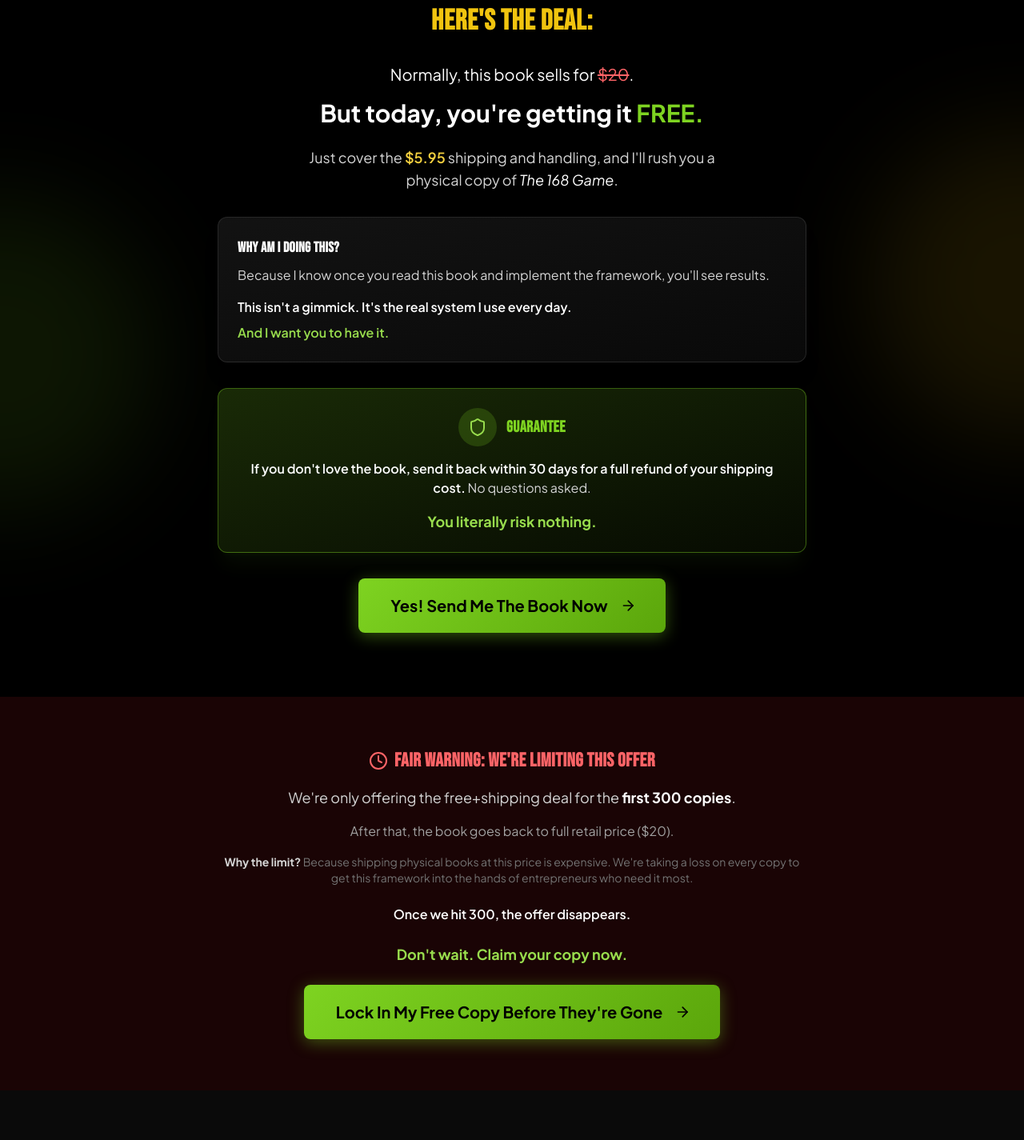
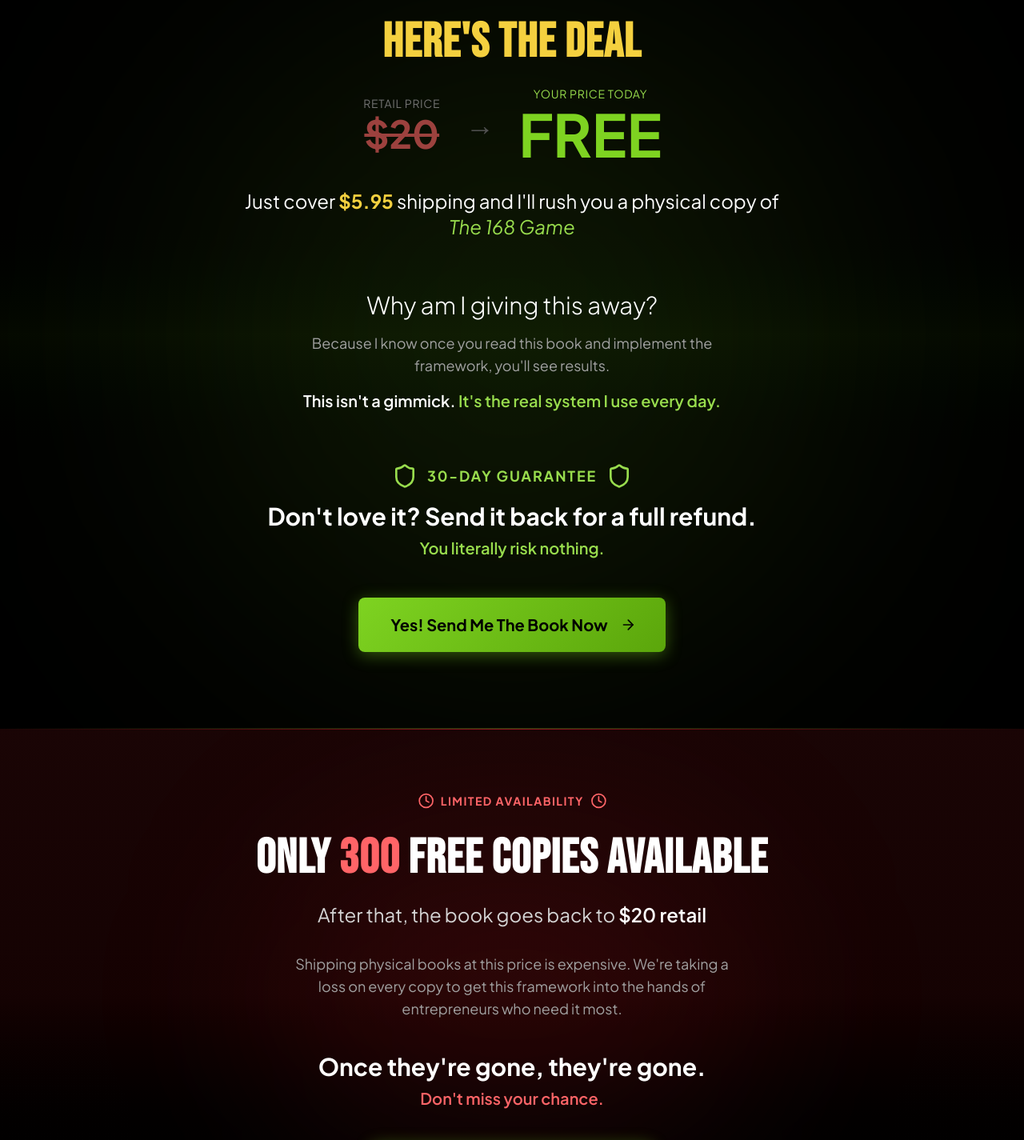
Before and after one commit to Juandurdaneta/bill-korman-website, a Next.js app: page /free-book in a window 1280 px wide. Shown: the part 5340-6765 px from the top of the page at 80% size. Built offline with nearby package versions, Linux system fonts and the light colour scheme.

Commit message:
feat(free-book): enhance deal section with dynamic backgrounds, improved pricing display, and urgency messaging

```diff
--- a/src/app/(funnel)/free-book/page.tsx
+++ b/src/app/(funnel)/free-book/page.tsx
@@ -486,60 +486,98 @@
       </section>
 
       {/* The Deal Section */}
-      <section className="relative py-20 overflow-hidden">
-        {/* Background accents */}
-        <div className="absolute top-0 left-0 w-full h-1 bg-gradient-to-r from-transparent via-gold-500/50 to-transparent" />
-        <div className="absolute -right-48 top-1/4 w-96 h-96 bg-gold-500/10 blur-3xl rounded-full" />
-        <div className="absolute -left-48 bottom-1/4 w-96 h-96 bg-accent-500/10 blur-3xl rounded-full" />
+      <section className="relative py-24 overflow-hidden">
+        {/* Dynamic background */}
+        <div className="absolute inset-0 bg-gradient-to-b from-black via-accent-900/10 to-black" />
+        <div className="absolute top-1/2 left-1/2 -translate-x-1/2 -translate-y-1/2 w-[800px] h-[800px] bg-accent-500/10 blur-[150px] rounded-full" />
+        <div className="absolute top-0 left-0 w-full h-px bg-gradient-to-r from-transparent via-gold-500/50 to-transparent" />
+        <div className="absolute bottom-0 left-0 w-full h-px bg-gradient-to-r from-transparent via-accent-500/30 to-transparent" />
 
-        <div className="max-w-3xl mx-auto px-4 relative z-10">
+        <div className="max-w-4xl mx-auto px-4 relative z-10">
+          {/* Main headline */}
+          <motion.div
+            initial={{ opacity: 0, y: 30 }}
+            whileInView={{ opacity: 1, y: 0 }}
+            viewport={{ once: true }}
+            className="text-center mb-16"
+          >
+            <h2 className="text-4xl md:text-6xl font-bold mb-6" style={{ fontFamily: 'Bebas Neue, sans-serif' }}>
+              <span className="text-gold-400">Here's The Deal</span>
+            </h2>
+
+            {/* Price comparison - dramatic */}
+            <div className="flex items-center justify-center gap-4 md:gap-8 mb-8">
+              <div className="text-center">
+                <p className="text-neutral-500 text-sm uppercase tracking-wider mb-1">Retail Price</p>
+                <p className="text-4xl md:text-5xl font-bold text-red-400 line-through opacity-60">$20</p>
+              </div>
+              <div className="text-4xl text-neutral-600">&rarr;</div>
+              <div className="text-center">
+                <p className="text-accent-400 text-sm uppercase tracking-wider mb-1">Your Price Today</p>
+                <motion.p
+                  className="text-5xl md:text-7xl font-bold"
+                  style={{ color: '#7ED321' }}
+                  animate={{ scale: [1, 1.02, 1] }}
+                  transition={{ duration: 2, repeat: Infinity }}
+                >
+                  FREE
+                </motion.p>
+              </div>
+            </div>
+
+            <p className="text-xl md:text-2xl text-white max-w-2xl mx-auto">
+              Just cover <span className="text-gold-400 font-bold">$5.95</span> shipping and I'll rush you a physical copy of <em className="text-accent-400">The 168 Game</em>
+            </p>
+          </motion.div>
+
+          {/* Why - conversational flow */}
+          <motion.div
+            initial={{ opacity: 0 }}
+            whileInView={{ opacity: 1 }}
+            viewport={{ once: true }}
+            transition={{ delay: 0.2 }}
+            className="text-center mb-16"
+          >
+            <p className="text-2xl md:text-3xl text-white font-light mb-4">
+              Why am I giving this away?
+            </p>
+            <p className="text-lg text-neutral-400 max-w-xl mx-auto mb-4">
+              Because I know once you read this book and implement the framework, you'll see results.
+            </p>
+            <p className="text-xl text-white font-semibold">
+              This isn't a gimmick. <span className="text-accent-400">It's the real system I use every day.</span>
+            </p>
+          </motion.div>
+
+          {/* Guarantee - bold statement */}
           <motion.div
             initial={{ opacity: 0, y: 20 }}
             whileInView={{ opacity: 1, y: 0 }}
             viewport={{ once: true }}
+            transition={{ delay: 0.3 }}
+            className="text-center mb-12"
+          >
+            <div className="inline-flex items-center gap-3 mb-4">
+              <Shield className="w-8 h-8 text-accent-400" />
+              <span className="text-accent-400 text-lg font-bold uppercase tracking-widest">30-Day Guarantee</span>
+              <Shield className="w-8 h-8 text-accent-400" />
+            </div>
+            <p className="text-2xl md:text-3xl text-white font-bold mb-2">
+              Don't love it? Send it back for a full refund.
+            </p>
+            <p className="text-xl text-accent-400 font-semibold">
+              You literally risk nothing.
+            </p>
+          </motion.div>
+
+          {/* CTA */}
+          <motion.div
+            initial={{ opacity: 0, scale: 0.95 }}
+            whileInView={{ opacity: 1, scale: 1 }}
+            viewport={{ once: true }}
+            transition={{ delay: 0.4 }}
             className="text-center"
           >
-            <h2 className="text-3xl md:text-4xl font-bold mb-8" style={{ fontFamily: 'Bebas Neue, sans-serif', color: '#f1c40f' }}>
-              Here's The Deal:
-            </h2>
-
-            <p className="text-xl text-white mb-4">
-              Normally, this book sells for <span className="line-through text-red-400">$20</span>.
-            </p>
-            <p className="text-3xl text-white font-bold mb-6">
-              But today, you're getting it <span style={{ color: '#7ED321' }}>FREE.</span>
-            </p>
-            <p className="text-lg text-neutral-300 mb-8">
-              Just cover the <span className="text-gold-400 font-semibold">$5.95</span> shipping and handling, and I'll rush you a <br/> physical copy of{' '}
-              <em className="text-white">The 168 Game</em>.
-            </p>
-
-            <div className="bg-gradient-to-br from-neutral-900/80 to-neutral-900/40 border border-neutral-700/50 rounded-xl p-6 mb-8 text-left shadow-xl">
-              <h3 className="text-lg font-bold text-white mb-2">Why am I doing this?</h3>
-              <p className="text-neutral-300 mb-4">
-                Because I know once you read this book and implement the framework, you'll see results.
-              </p>
-              <p className="text-white font-semibold">
-                This isn't a gimmick. It's the real system I use every day.
-              </p>
-              <p className="text-accent-400 mt-2 font-semibold">And I want you to have it.</p>
-            </div>
-
-            {/* Guarantee */}
-            <div className="bg-gradient-to-br from-accent-500/20 to-accent-500/5 border border-accent-500/40 rounded-xl p-6 mb-8 shadow-xl shadow-accent-500/5">
-              <div className="flex items-center justify-center gap-3 mb-4">
-                <div className="w-12 h-12 rounded-full bg-accent-500/20 flex items-center justify-center">
-                  <Shield className="w-6 h-6 text-accent-400" />
-                </div>
-                <h3 className="text-xl font-bold" style={{ color: '#7ED321' }}>GUARANTEE</h3>
-              </div>
-              <p className="text-neutral-300">
-                <span className="text-white font-semibold">If you don't love the book, send it back within 30 days
-                for a full refund of your shipping cost.</span> No questions asked.
-              </p>
-              <p className="text-accent-400 font-bold mt-4 text-lg">You literally risk nothing.</p>
-            </div>
-
             <FunnelCTA href="/free-book/checkout" size="xl">
               Yes! Send Me The Book Now
             </FunnelCTA>
@@ -548,43 +586,58 @@
       </section>
 
       {/* Limited Offer Warning */}
-      <section className="relative py-16 bg-red-500/10">
-        <div className="max-w-3xl mx-auto px-4 text-center">
+      <section className="relative py-20 overflow-hidden">
+        {/* Urgent background effect */}
+        <div className="absolute inset-0 bg-gradient-to-b from-red-900/20 via-red-950/30 to-black" />
+        <div className="absolute top-0 left-0 w-full h-px bg-gradient-to-r from-transparent via-red-500/50 to-transparent" />
+        <div className="absolute top-1/2 left-1/2 -translate-x-1/2 -translate-y-1/2 w-[600px] h-[400px] bg-red-500/10 blur-[120px] rounded-full" />
+
+        <div className="max-w-4xl mx-auto px-4 relative z-10">
           <motion.div
-            initial={{ opacity: 0, scale: 0.95 }}
-            whileInView={{ opacity: 1, scale: 1 }}
+            initial={{ opacity: 0, y: 20 }}
+            whileInView={{ opacity: 1, y: 0 }}
             viewport={{ once: true }}
+            className="text-center"
           >
-            <div className="flex items-center justify-center gap-2 mb-4">
-              <Clock className="w-6 h-6 text-red-400" />
-              <h2 className="text-2xl font-bold text-red-400" style={{ fontFamily: 'Bebas Neue, sans-serif' }}>
-                Fair Warning: We're Limiting This Offer
-              </h2>
+            {/* Warning badge */}
+            <motion.div
+              className="inline-flex items-center gap-2 mb-8"
+              animate={{ scale: [1, 1.02, 1] }}
+              transition={{ duration: 1.5, repeat: Infinity }}
+            >
+              <Clock className="w-5 h-5 text-red-400" />
+              <span className="text-red-400 font-bold uppercase tracking-widest text-sm">Limited Availability</span>
+              <Clock className="w-5 h-5 text-red-400" />
+            </motion.div>
+
+            {/* Big number */}
+            <h2 className="text-4xl md:text-5xl lg:text-6xl font-bold mb-6" style={{ fontFamily: 'Bebas Neue, sans-serif' }}>
+              <span className="text-white">Only </span>
+              <span className="text-red-400">300</span>
+              <span className="text-white"> Free Copies Available</span>
+            </h2>
+
+            <p className="text-xl md:text-2xl text-neutral-300 mb-8 max-w-2xl mx-auto">
+              After that, the book goes back to <span className="text-white font-semibold">$20 retail</span>
+            </p>
+
+            {/* Reason */}
+            <p className="text-neutral-400 text-base md:text-lg max-w-xl mx-auto mb-10">
+              Shipping physical books at this price is expensive. We're taking a loss on every copy to get this framework into the hands of entrepreneurs who need it most.
+            </p>
+
+            {/* Urgency statement */}
+            <div className="mb-10">
+              <p className="text-2xl md:text-3xl text-white font-bold mb-2">
+                Once they're gone, they're gone.
+              </p>
+              <p className="text-xl text-red-400 font-semibold">
+                Don't miss your chance.
+              </p>
             </div>
 
-            <p className="text-lg text-neutral-300 mb-4">
-              We're only offering the free+shipping deal for the{' '}
-              <span className="text-white font-bold">first 300 copies</span>.
-            </p>
-            <p className="text-neutral-400 mb-4">
-              After that, the book goes back to full retail price ($20).
-            </p>
-
-            <p className="text-sm text-neutral-500 mb-6">
-              <strong className="text-neutral-300">Why the limit?</strong> Because shipping physical books at
-              this price is expensive. We're taking a loss on every copy to get this framework into the hands
-              of entrepreneurs who need it most.
-            </p>
-
-            <p className="text-white font-semibold mb-6">
-              Once we hit 300, the offer disappears.
-            </p>
-            <p className="text-accent-400 font-bold text-lg mb-6">
-              Don't wait. Claim your copy now.
-            </p>
-
             <FunnelCTA href="/free-book/checkout" size="xl">
-              Lock In My Free Copy Before They're Gone
+              Claim My Free Copy Now
             </FunnelCTA>
           </motion.div>
         </div>
@@ -609,41 +662,41 @@
 
       {/* Final CTA Section */}
       <section className="relative py-20">
-        <div className="max-w-3xl mx-auto px-4 text-center">
+        <div className="max-w-4xl mx-auto px-4 text-center">
           <motion.div
             initial={{ opacity: 0, y: 20 }}
             whileInView={{ opacity: 1, y: 0 }}
             viewport={{ once: true }}
           >
-            <h2 className="text-3xl md:text-4xl font-bold mb-6" style={{ fontFamily: 'Bebas Neue, sans-serif' }}>
-              <span className="text-red-400">Stop Losing Time.</span>{' '}
+            <h2 className="text-3xl md:text-4xl lg:text-5xl font-bold mb-8 whitespace-nowrap" style={{ fontFamily: 'Bebas Neue, sans-serif' }}>
+              <span className="text-white">Stop Losing Time.</span><br/>
               <span className="text-accent-400">Start Building Leverage.</span>
             </h2>
 
-            <p className="text-lg text-neutral-300 mb-6">
+            <p className="text-xl md:text-2xl text-neutral-300 mb-8">
               Every week you operate without a system is another week of:
             </p>
 
-            <ul className="text-left max-w-md mx-auto space-y-3 mb-8">
+            <ul className="text-left max-w-xl mx-auto space-y-4 mb-10">
               {[
                 'Peak energy hours wasted on low-value work',
                 "Revenue left on the table because you don't have capacity",
                 "Relationships deteriorating because you're never fully present",
                 'Health declining from chronic stress',
               ].map((item, index) => (
-                <li key={index} className="flex items-start gap-3 text-neutral-400">
-                  <X className="w-5 h-5 text-red-400 flex-shrink-0 mt-0.5" />
+                <li key={index} className="flex items-start gap-3 text-neutral-300 text-lg md:text-xl">
+                  <X className="w-6 h-6 text-red-400 flex-shrink-0 mt-0.5" />
                   {item}
                 </li>
               ))}
             </ul>
 
-            <p className="text-white font-semibold text-lg mb-4">
+            <p className="text-white font-semibold text-xl md:text-2xl mb-6">
               You can't get this time back. But you can change what happens next.
             </p>
 
-            <p className="text-neutral-300 mb-8">
-              Claim your free copy of <em>The 168 Game</em> right now.<br />
+            <p className="text-neutral-300 text-lg md:text-xl mb-10">
+              Claim your free copy of <em className="text-accent-400">The 168 Game</em> right now.<br />
               Just cover $5.95 shipping and it's yours.
             </p>
 
```
